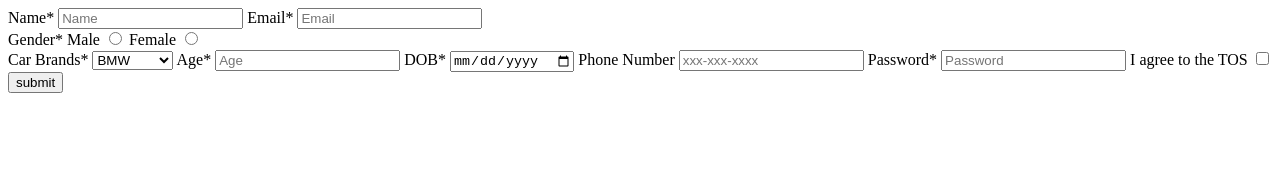
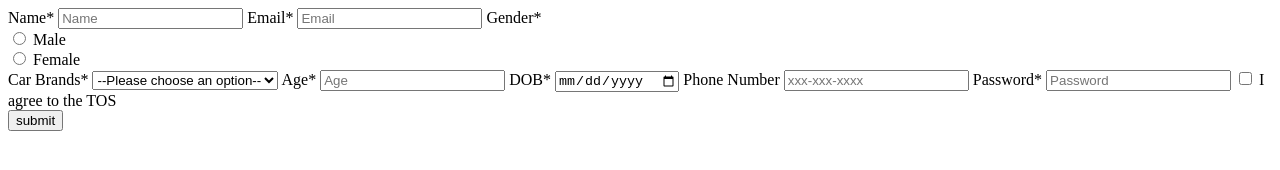
Before and after one commit to acciojob/signup-form-car-Prajwalwani05, a website: page main.html in a window 1280 px wide. Drawn offline with Linux system fonts and the light colour scheme.

Commit message:
created a submission

```diff
--- a/main.html
+++ b/main.html
@@ -7,40 +7,53 @@
 </head>
 
 <body>
-    <form method="post">
-		<label for="name">Name*</label>
-		<input type="text" placeholder="Name" name="name" id="#name" required>
-		<label for="email">Email*</label>
-		<input type="email" placeholder="Email" name="email" id="#email" required>
-		<div>
-                <label for="gender">Gender*</label>
-                <label for="male">Male</label>
-                <input type="radio" id="#gender_m" name="gender" required>
-                <label for="female">Female</label>
-                <input type="radio" id="#gender_f" name="gender">
-            </div>
-		<label for="cars">Car Brands*</label>
-		<select  id="#cars" name="#cars" required>
-<!-- 			<option value="" selected disabled>--Please choose an option--</option> -->
-			<option value="bmw" id="#cars">BMW</option>
-			<option value="audi" id="#cars">Audi</option>
-			<option value="mercedez" id="#cars">Mercedez</option>
-		</select>
-		<label for="age">Age*</label>
-		<input type="tel" placeholder="Age" name="age" id="#age" required>
-		<label for="dob">DOB*</label>
-		<input type="date" name="dob" id="#dob" required>
-		<label for="mobile">Phone Number</label>
-		<input type="tel" placeholder="xxx-xxx-xxxx" name="mobile no" id="#tel">
-		<label for="pass">Password*</label>
-		<input type="password" placeholder="Password" name="pass" id="#password" required>
-		<label for="checkbox">I agree to the TOS</label>
-		<input type="checkbox" name="checkbox" id="#tos" required>
-		<button type="submit">submit</button>
+    <!-- the entire body must be written by student -->
 
-	</form>
     <script type="text/javascript" src="./script.js">
     </script>
+
+	<form method="POST" action="/signup">
+  <label for="name">Name*</label>
+  <input type="text" id="name" name="name" placeholder="Name" required>
+
+  <label for="email">Email*</label>
+  <input type="email" id="email" name="email" placeholder="Email" required>
+
+  <label for="gender">Gender*</label><br>
+  <input type="radio" id="gender_m" name="gender" value="Male" required>
+  <label for="gender_m">Male</label><br>
+  <input type="radio" id="gender_f" name="gender" value="Female" required>
+  <label for="gender_f">Female</label><br>
+
+  <label for="cars">Car Brands*</label>
+  <select id="cars" name="cars" required>
+    <option value="" selected disabled>--Please choose an option--</option>
+    <option value="BMW">BMW</option>
+    <option value="Audi">Audi</option>
+    <option value="Mercedez">Mercedez</option>
+  </select>
+
+  <label for="age">Age*</label>
+  <input type="number" id="age" name="age" placeholder="Age" required>
+
+  <label for="dob">DOB*</label>
+  <input type="date" id="dob" name="dob" required>
+
+  <label for="tel">Phone Number</label>
+  <input type="tel" id="tel" name="tel" placeholder="xxx-xxx-xxxx">
+
+  <label for="password">Password*</label>
+  <input type="password" id="password" name="password" placeholder="Password" required>
+
+  <input type="checkbox" id="tos" name="tos" value="agreed" required>
+  <label for="tos">I agree to the TOS</label>
+<div>
+            <!-- <input type="submit" value="submit"> -->
+            <button type="submit">submit</button>
+        </div>
+
+</form>
+
 
 </body>
 
```
